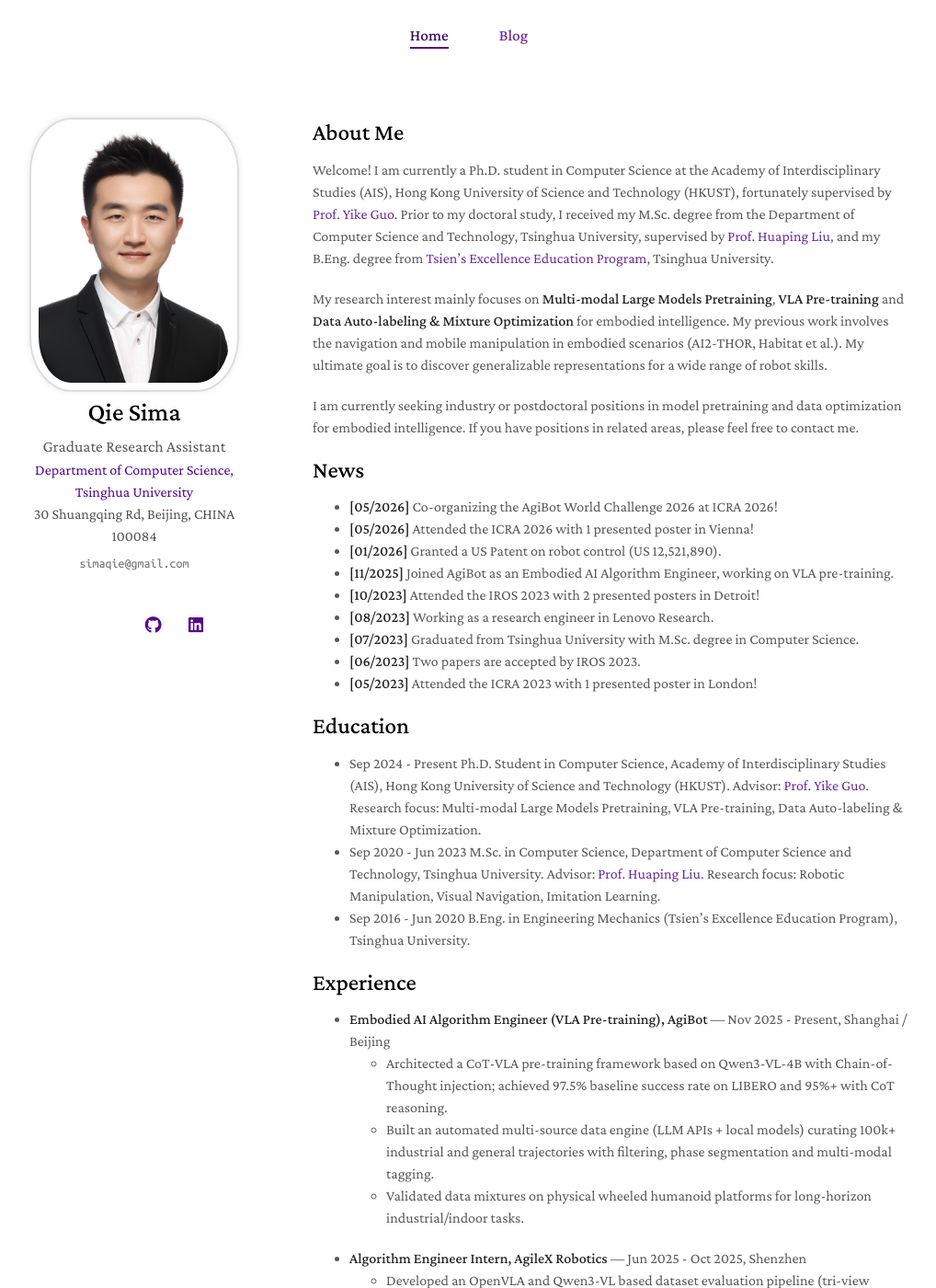
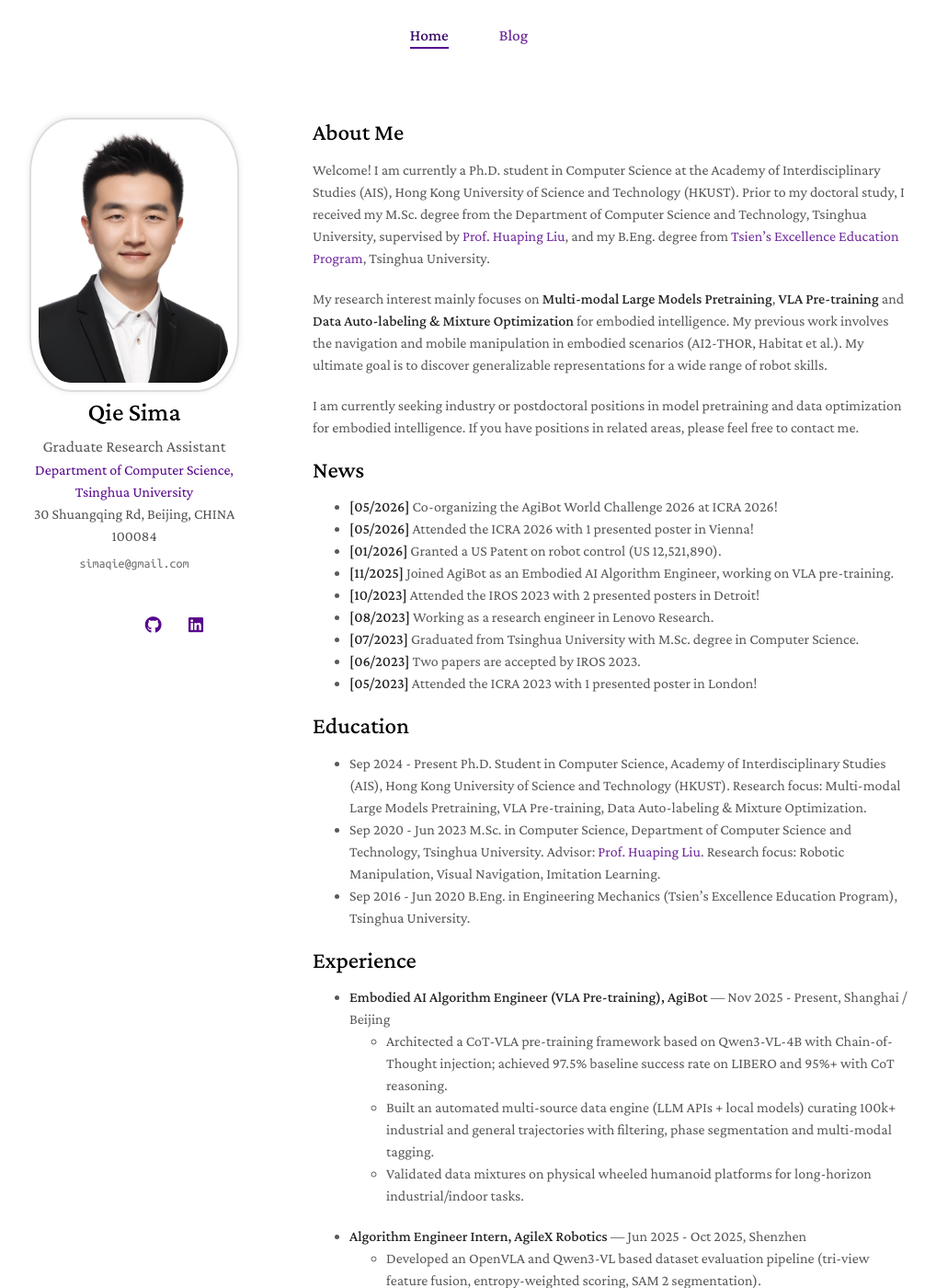
Before and after one commit to SimaQie/simaqie.github.io, a Jekyll site: the page built from index.md, in a window 1280 px wide and 1400 px high. Shown: the whole window at 92% size, without its empty margins (130-1148 px from the left). Built offline with Jekyll 4.4.1, drawn with Linux system fonts in a browser that asks for light colours; nearby versions of some CDN libraries; a style sheet for code colours, icons or effects is not loaded; our own code applies the rules of GitHub Pages for plain Markdown files; some of the changed text lies outside the part shown.

Commit message:
Remove Yike Guo advisor and Georgia Tech experience

```diff
--- a/index.md
+++ b/index.md
@@ -4,7 +4,7 @@ layout: homepage
 
 ## About Me
 
-Welcome! I am currently a Ph.D. student in Computer Science at the Academy of Interdisciplinary Studies (AIS), Hong Kong University of Science and Technology (HKUST), fortunately supervised by [Prof. Yike Guo](https://cse.hkust.edu.hk/admin/people/faculty/profile/yikeguo). Prior to my doctoral study, I received my M.Sc. degree from the Department of Computer Science and Technology, Tsinghua University, supervised by [Prof. Huaping Liu](https://sites.google.com/site/thuliuhuaping/home), and my B.Eng. degree from [Tsien's Excellence Education Program](https://www.hy.tsinghua.edu.cn/hyen/Academics/Lectures.htm), Tsinghua University.
+Welcome! I am currently a Ph.D. student in Computer Science at the Academy of Interdisciplinary Studies (AIS), Hong Kong University of Science and Technology (HKUST). Prior to my doctoral study, I received my M.Sc. degree from the Department of Computer Science and Technology, Tsinghua University, supervised by [Prof. Huaping Liu](https://sites.google.com/site/thuliuhuaping/home), and my B.Eng. degree from [Tsien's Excellence Education Program](https://www.hy.tsinghua.edu.cn/hyen/Academics/Lectures.htm), Tsinghua University.
 
 My research interest mainly focuses on **Multi-modal Large Models Pretraining**, **VLA Pre-training** and **Data Auto-labeling & Mixture Optimization** for embodied intelligence. My previous work involves the navigation and mobile manipulation in embodied scenarios (AI2-THOR, Habitat et al.). My ultimate goal is to discover generalizable representations for a wide range of robot skills.
 
@@ -24,7 +24,7 @@ I am currently seeking industry or postdoctoral positions in model pretraining a
 
 ## Education
 
-- Sep 2024 - Present Ph.D. Student in Computer Science, Academy of Interdisciplinary Studies (AIS), Hong Kong University of Science and Technology (HKUST). Advisor: [Prof. Yike Guo](https://cse.hkust.edu.hk/admin/people/faculty/profile/yikeguo). Research focus: Multi-modal Large Models Pretraining, VLA Pre-training, Data Auto-labeling & Mixture Optimization.
+- Sep 2024 - Present Ph.D. Student in Computer Science, Academy of Interdisciplinary Studies (AIS), Hong Kong University of Science and Technology (HKUST). Research focus: Multi-modal Large Models Pretraining, VLA Pre-training, Data Auto-labeling & Mixture Optimization.
 - Sep 2020 - Jun 2023 M.Sc. in Computer Science, Department of Computer Science and Technology, Tsinghua University. Advisor: [Prof. Huaping Liu](https://sites.google.com/site/thuliuhuaping/home). Research focus: Robotic Manipulation, Visual Navigation, Imitation Learning.
 - Sep 2016 - Jun 2020 B.Eng. in Engineering Mechanics (Tsien's Excellence Education Program), Tsinghua University.
 
@@ -48,9 +48,6 @@ I am currently seeking industry or postdoctoral positions in model pretraining a
   - Evaluated vision backbones (CLIP, MoCo-v3, MAE) for VLA models with multi-modal masking and ablation studies.
   - Co-designed 3D online scene reconstruction for mobile manipulation service robots, validated in real-world trials.
 
-- **Visiting Student Researcher, Georgia Institute of Technology** — Aug 2019 - Feb 2020 (supervised by [Dr. Ye Zhao](https://sites.google.com/site/yezhaout))
-  - Formulated single-point deformation mechanics for soft contact; designed an ADMM-based force feedback trajectory optimizer validated via real-world experiments.
-
 ## Research Interests
 
 - **Multi-modal Large Models & VLA Pre-training:** training vision-language-action foundation models for target robot tasks
```
Also changed, not shown: 1 other file.
